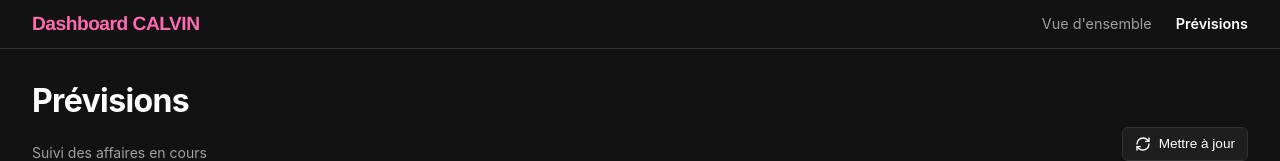
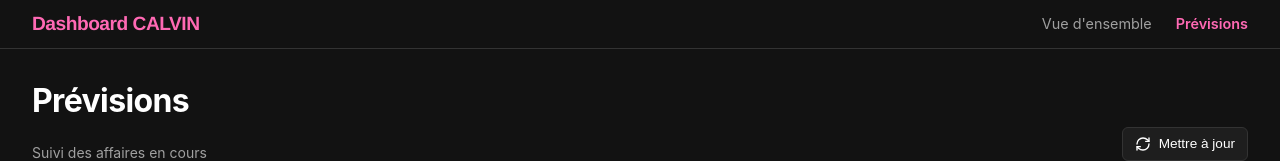
Before and after one commit to blockchainreflexions3-oss/Dashboard, a Next.js app: page /forecast in a window 1280 px wide. Shown: the top 161 px of the page. Built offline with nearby package versions, Linux system fonts and the light colour scheme; no server answers.

Commit message:
style: Change active nav item color to pink

```diff
--- a/src/components/NavBar.tsx
+++ b/src/components/NavBar.tsx
@@ -13,7 +13,7 @@ export function NavBar() {
     };
 
     const linkStyle = (path: string) => ({
-        color: isActive(path) ? 'var(--text-primary)' : 'var(--text-secondary)',
+        color: isActive(path) ? '#FF69B4' : 'var(--text-secondary)',
         fontWeight: isActive(path) ? 600 : 400,
         textDecoration: 'none',
         transition: 'color 0.2s ease',
```
